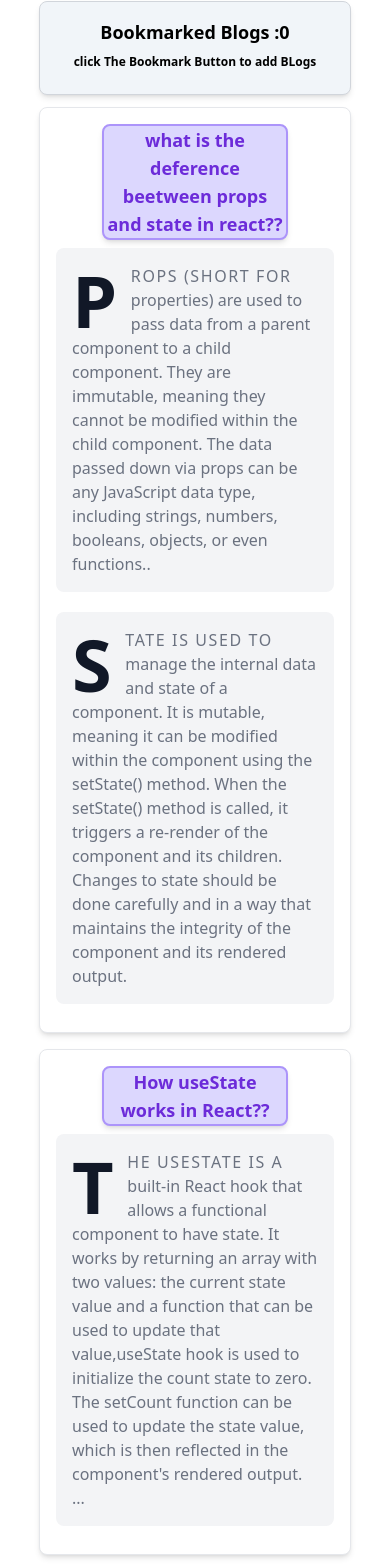
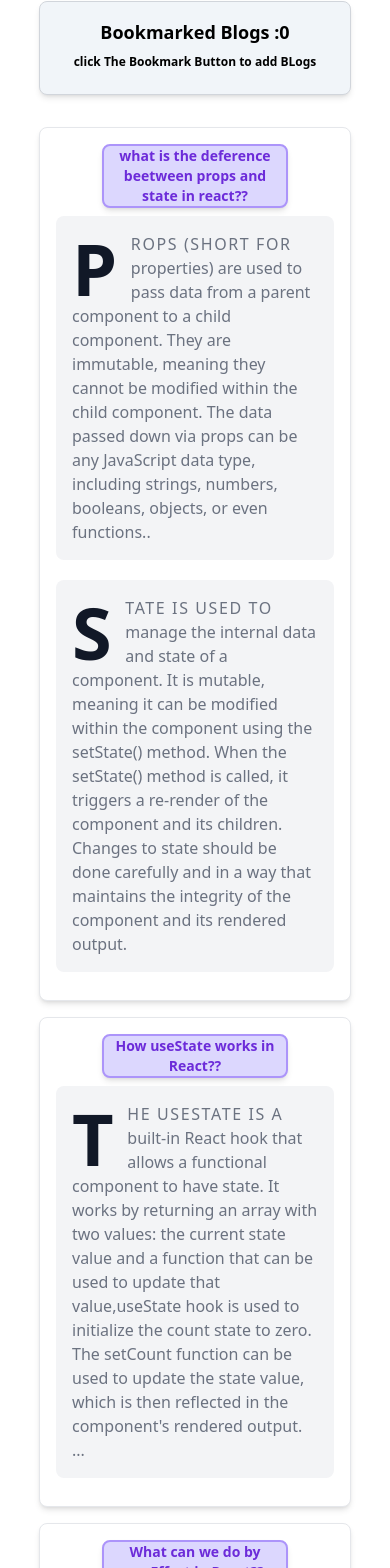
Before and after one commit to MD-TANVIR7462/Reading-News, a React (Vite) app: page / in a window 390 px wide. Shown: the part 1985-3553 px from the top of the page. Built offline with nearby package versions, Linux system fonts and the light colour scheme.

Commit message:
toast added

```diff
--- a/package.json
+++ b/package.json
@@ -15,7 +15,8 @@
     "flowbite": "^1.6.4",
     "flowbite-react": "^0.4.2",
     "react": "^18.2.0",
-    "react-dom": "^18.2.0"
+    "react-dom": "^18.2.0",
+    "react-toastify": "^9.1.2"
   },
   "devDependencies": {
     "@types/react": "^18.0.28",
--- a/src/App.jsx
+++ b/src/App.jsx
@@ -4,6 +4,8 @@ import './App.css'
 import Main from './components/Main/Main'
 import Nav from './components/Nav/Nav'
 import Question from './components/Questions/Question'
+import { ToastContainer, toast } from 'react-toastify';
+import 'react-toastify/dist/ReactToastify.css';
 
 function App() {
 
--- a/src/components/Main/Main.jsx
+++ b/src/components/Main/Main.jsx
@@ -1,6 +1,8 @@
 import React, { useEffect, useState } from 'react';
 import SideCart from '../side-Chart/SideCart';
 import SingelBlog from '../Singel-Blog/SingelBlog';
+import { ToastContainer, toast } from 'react-toastify';
+import 'react-toastify/dist/ReactToastify.css';
 
 
 const Main = () => {
@@ -13,11 +15,48 @@ const Main = () => {
          .then(data => setUsers(data))
    }, [])
 
+
+
+
+   // const setChartDetailes = (valus) => {
+   //    console.log(valus.id)
+
+
+   //    const newBlog = [...selectedBlogs, valus]
+   //    newBlog.map(n=>tostify(n.id)  )
+
+   //    function tostify(id){
+   //       //   console.log(id)
+   //         let toastify = selectedBlogs.find(ExistBlog=>ExistBlog.id === id)
+   //         console.log(toastify)
+   //         if(toastify){
+   //          // setselectedBlogs(newBlog)
+   //          return toast("Wow so easy!")
+
+
+   //         }
+   //         else{ setselectedBlogs(newBlog)
+
+   //         }
+
+   //       }
+
+   // }
    const setChartDetailes = (valus) => {
-      const newBlog = [...selectedBlogs, valus]
-      setselectedBlogs(newBlog)
+      // console.log(valus.id)
+      const exixst = selectedBlogs.find(element => element.id === valus.id)
+
+      if (exixst) {
+         return toast.warn("Blog Is Already Bookmarked!")
+      }
+      else {
+         const newBlog = [...selectedBlogs, valus]
+         setselectedBlogs(newBlog)
+      }
+
 
    }
+
 
    const timer = (props) => {
 
@@ -39,10 +78,19 @@ const Main = () => {
 
 
          <div className='md:col-span-1 '>
-            <SideCart selectedBlogs={selectedBlogs} time={time} ></SideCart>
+            <SideCart selectedBlogs={selectedBlogs} time={time} key={selectedBlogs.id}></SideCart>
          </div>
 
-
+         <ToastContainer position="top-center"
+            autoClose={4000}
+            hideProgressBar={false}
+            newestOnTop={false}
+            closeOnClick
+            rtl={false}
+            pauseOnFocusLoss
+            draggable
+            pauseOnHover
+            theme="dark" />
       </div>
    );
 };
--- a/src/components/Nav/Nav.jsx
+++ b/src/components/Nav/Nav.jsx
@@ -13,7 +13,7 @@ const Nav = () => {
                     <div className="flex items-center md:order-2">
                         <button type="button" className="flex mr-3 text-sm bg-gray-800 rounded-full md:mr-0 focus:ring-4 focus:ring-gray-300 dark:focus:ring-gray-600" id="user-menu-button" aria-expanded="false" data-dropdown-toggle="user-dropdown" data-dropdown-placement="bottom">
 
-          <img  className="w-10 h-10 rounded-full" src="../../../public/users/user (1).png" alt="" />
+                            <img className="w-10 h-10 rounded-full" src="../../../public/users/user (1).png" alt="" />
                         </button>
 
 
--- a/src/components/Questions/Question.jsx
+++ b/src/components/Questions/Question.jsx
@@ -7,7 +7,7 @@ const Question = () => {
 
 
 <div className='"max-w-2xl mb-4 p-4  bg-white border border-gray-200 rounded-lg shadow-md dark:bg-gray-800 dark:border-gray-700"'>
-            <p className='text-center bg-purple-200 border-2 border-purple-400 rounded-lg  shadow-md w-4/6 mb-2 m-auto font-bold text-lg text-purple-700 '>
+            <p className='text-center bg-purple-200 border-2 border-purple-400 rounded-lg  shadow-md w-4/6 mb-2 m-auto font-bold text-sm md:text-lg text-purple-700 '>
             what is the deference beetween props and state in react??
             </p>
 
@@ -20,7 +20,7 @@ const Question = () => {
 
          </div>
 <div className='"max-w-2xl mb-4 p-4  bg-white border border-gray-200 rounded-lg shadow-md dark:bg-gray-800 dark:border-gray-700"'>
-            <p className='text-center bg-purple-200  border-2 border-purple-400 rounded-lg  shadow-md w-4/6 mb-2 m-auto font-bold text-lg text-purple-700 '>
+            <p className='text-center bg-purple-200  border-2 border-purple-400 rounded-lg  shadow-md w-4/6 mb-2 m-auto font-bold text-sm md:text-lg text-purple-700 '>
             How useState works in React??
             </p>
 
@@ -33,7 +33,7 @@ const Question = () => {
 
          </div>
 <div className='"max-w-2xl mb-4 p-4  bg-white border border-gray-200 rounded-lg shadow-md dark:bg-gray-800 dark:border-gray-700"'>
-            <p className='text-center bg-purple-200  border-2 border-purple-400 rounded-lg  shadow-md w-4/6 mb-2 m-auto font-bold text-lg text-purple-700 '>
+            <p className='text-center bg-purple-200  border-2 border-purple-400 rounded-lg  shadow-md w-4/6 mb-2 m-auto font-bold text-sm md:text-lg text-purple-700 '>
          What can we do by useEffect in React??
             </p>
 
@@ -52,7 +52,7 @@ const Question = () => {
 
          </div>
 <div className='"max-w-2xl mb-4 p-4  bg-white border border-gray-200 rounded-lg shadow-md dark:bg-gray-800 dark:border-gray-700"'>
-            <p className='text-center bg-purple-200  border-2 border-purple-400 rounded-lg  shadow-md w-4/6 mb-2 m-auto font-bold text-lg text-purple-700 '>
+            <p className='text-center bg-purple-200  border-2 border-purple-400 rounded-lg  shadow-md w-4/6 mb-2 m-auto font-bold text-sm md:text-lg text-purple-700 '>
             How Does React Works??
             </p>
 
--- a/src/components/side-Chart/SideCart.jsx
+++ b/src/components/side-Chart/SideCart.jsx
@@ -2,6 +2,8 @@ import React from 'react';
 import SingleBook from '../singleBookmark/SingleBook';
 const SideCart = (props) => {
    const Bookmarked = props.selectedBlogs
+   // console.log(Bookmarked)
+//   Bookmarked.map(b=>console.log(b.id))
 
    const BookmarkedLength = Bookmarked.length
 
--- a/src/components/singleBookmark/SingleBook.jsx
+++ b/src/components/singleBookmark/SingleBook.jsx
@@ -5,9 +5,9 @@ const SingleBook = (props) => {
 
    return (
 
-         <p class="w-full     bg-white border rounded-lg text-left p-3 font-bold text-lg text-black">{props.SingleBookmarked.BlogTitle}
+      <p class="w-full     bg-white border rounded-lg text-left p-3 font-bold text-sm md:text-lg text-black">{props.SingleBookmarked.BlogTitle}
 
-              </p>
+      </p>
 
    );
 };
```
Also changed, not shown: src/components/Singel-Blog/SingelBlog.jsx (+4 -6 lines), 1 other file (tests, documents, lock files or other folders). Lines whose indentation alone changed are shown as unchanged.
